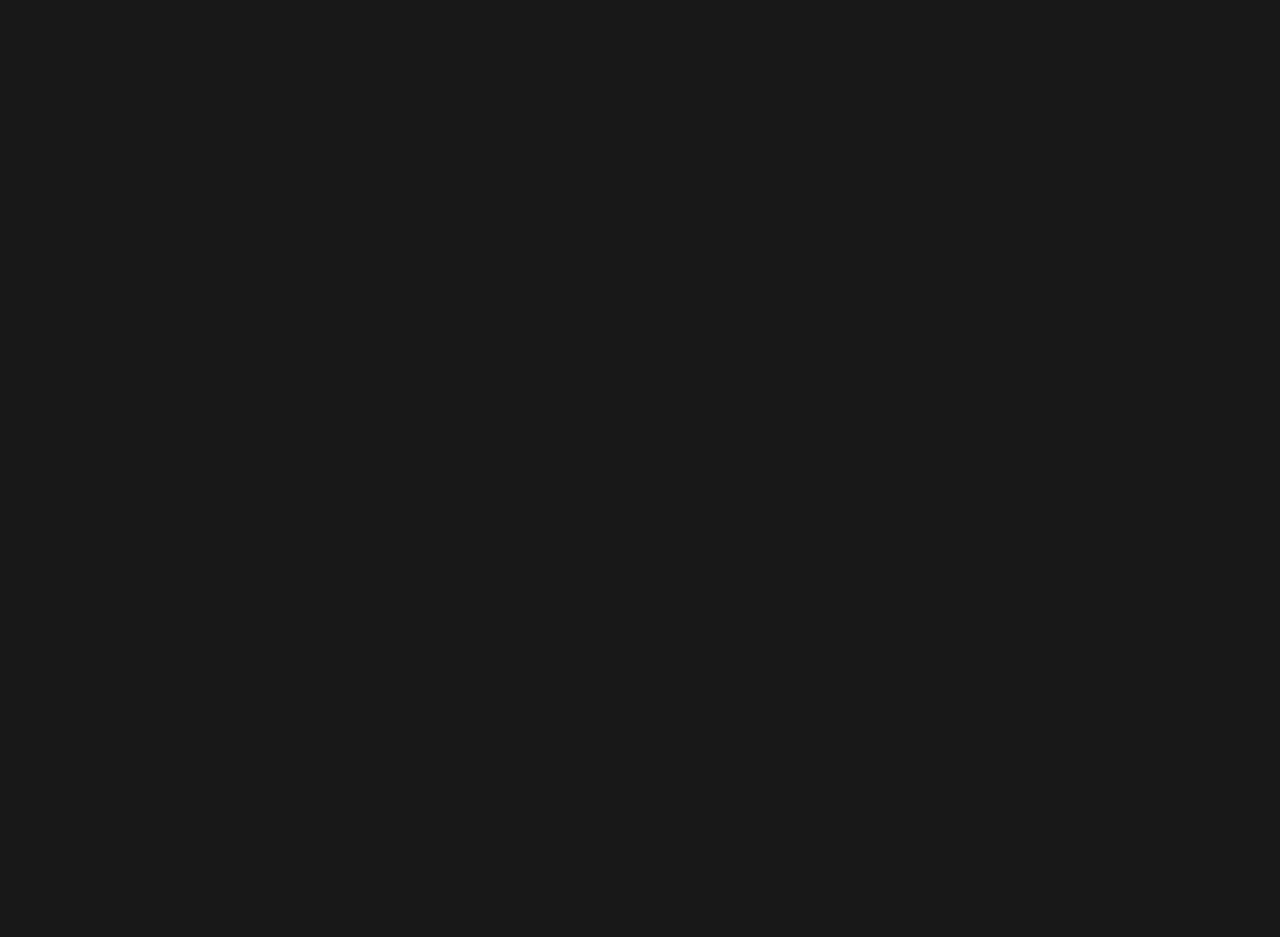
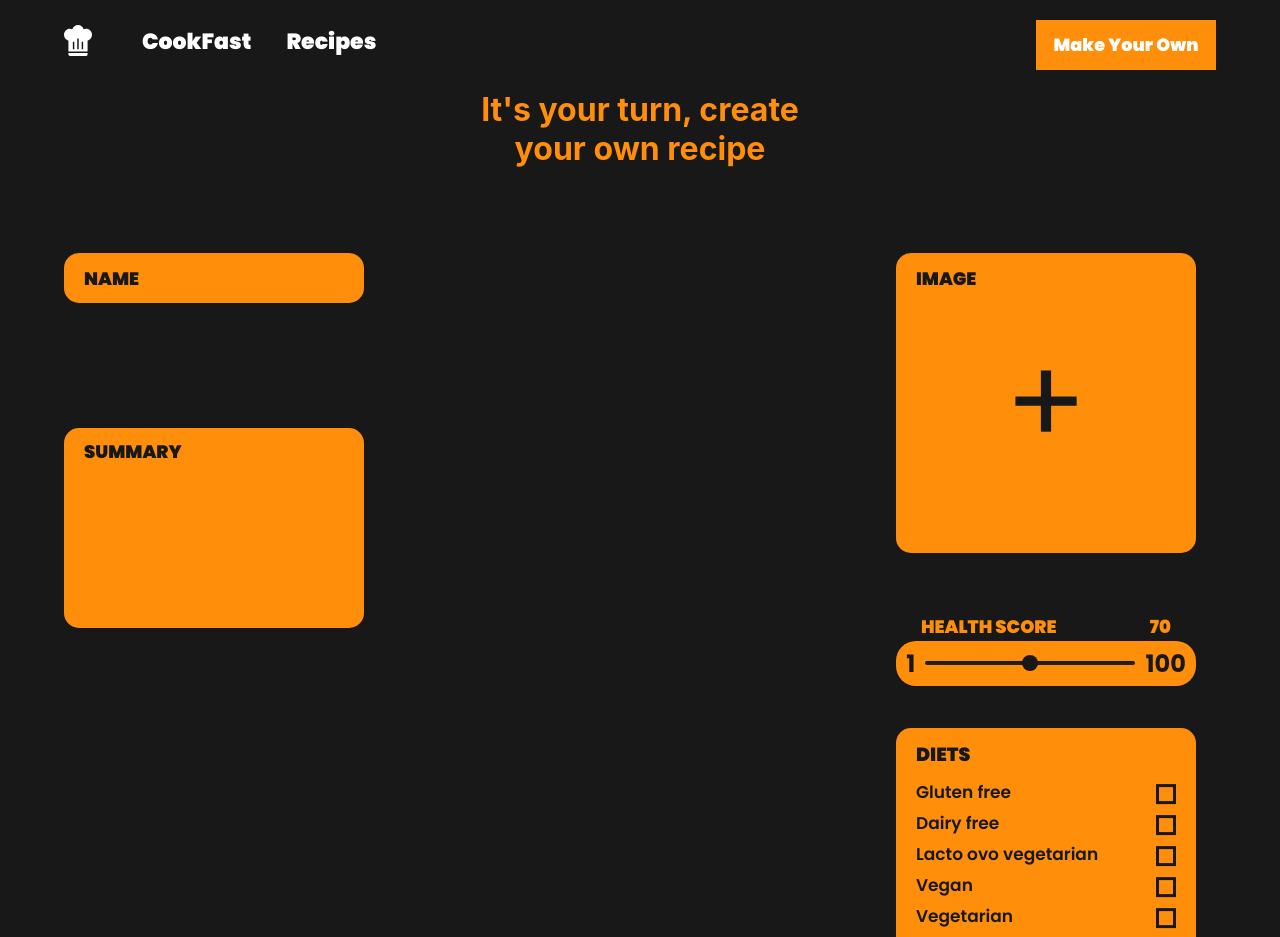
Before and after one commit to lauticometti/cook-fast-app, a React (Create React App) app in the folder client/: page /make-your-own in a window 1280 px wide. Before the commit this address had no page. Shown: the top 937 px of the page. Before the commit the page ends 800 px from the top, so only its background shows below. Built offline with nearby package versions, Linux system fonts and the light colour scheme.

Commit message:
Make-your-own page is almost ready :D. It looks each time better and my project is almost ready. A lot of CSS was added

```diff
--- a/client/src/App.js
+++ b/client/src/App.js
@@ -1,6 +1,6 @@
 import './styles/App.css';
 import { Routes, Route } from 'react-router-dom'
-import { Landing, Home, Detail }from './components';
+import { Landing, Home, Detail, Form } from './components';
 
 function App() {
   return (
@@ -9,6 +9,7 @@ function App() {
         <Route path='/' element={ <Landing /> } />
         <Route path='/home' element={ <Home /> } />
         <Route path='/detail/:id' element={ <Detail /> } />
+        <Route path='/make-your-own' element={ <Form /> } />
       </Routes>
     </div>
   );
--- a/client/src/components/Form/Form.jsx
+++ b/client/src/components/Form/Form.jsx
@@ -0,0 +1,118 @@
+import { useEffect } from "react";
+import { useDispatch, useSelector } from "react-redux";
+import { Outlet } from "react-router-dom";
+import { Nav } from "../";
+import eyes from "../../assets/eyes-looking-down.svg";
+import { capitalize } from "../../helpers";
+import { getDiets } from "../../redux/actions";
+import styles from "./Form.module.css";
+
+export function Form() {
+
+  const handleSubmit = (event) => {
+    event.preventDefault()
+    console.log(typeof event.target, Array.isArray(event.targer))
+  }
+
+  function handleRangeChange(event) {
+    event.preventDefault()
+    let target = event.target
+    const rangeValue = document.getElementById('rangeValue')
+    if (target.type !== 'range') {
+      target = document.getElementById('healthScore')
+    }
+    const min = target.min
+    const max = target.max
+    const val = target.value
+    rangeValue.value = val
+
+    target.style.backgroundSize = (val - min) * 100 / (max - min) + '% 100%'
+  }
+
+
+
+  const dispatch = useDispatch()
+
+  useEffect(() => {
+    dispatch(getDiets())
+  }, [dispatch])
+
+  const diets = useSelector(state => state.diets)
+
+  return (
+    <div>
+      <Nav />
+      <div className={styles.eyesContainer}>
+        <img src={eyes} alt="" className={styles.eyes} />
+      </div>
+
+      <h1 className={styles.title}>
+        <span className={styles.spanTitle1}>It's your turn, create</span>
+        <span className={styles.spanTitle2}>your own recipe</span>
+      </h1>
+
+
+      <form onSubmit={handleSubmit} className={styles.form}>
+        <input type="text" placeholder="NAME" className={styles.inputName} />
+
+
+        {/* SUMMARY */}
+        <textarea
+          type="text"
+          placeholder="SUMMARY"
+          className={styles.inputSummary}
+        />
+
+        {/* STEPS */}
+        <textarea type="text" placeholder="STEPS" className={styles.inputSteps} />
+
+
+        {/* IMAGE */}
+        <label htmlFor="inputImage" className={styles.labelImage}>
+          IMAGE
+          <span className={styles.labelImageSpan}>+</span>
+          <input type="file" placeholder="IMAGE" id="inputImage" className={styles.inputImage} />
+        </label>
+
+
+        {/* RANGE */}
+        <label htmlFor="healthScore" className={styles.labelRange}>
+          <span className={styles.rangeSpan}>HEALTH SCORE</span>
+          <output onInput={handleRangeChange} id="rangeValue" className={styles.rangeNumber}>70</output>
+
+          <span className={styles.rangeMin}>1</span>
+          <input onInput={handleRangeChange} type="range" id="healthScore" min="0" max="100" className={styles.inputRange} />
+          <span className={styles.rangeMax}>100</span>
+        </label>
+
+
+        {/* DIETS */}
+        <div className={styles.dietsContainer}>
+          <p className={styles.diets}>Diets</p>
+          {
+            diets.length ?
+            diets.map(el => (
+              <label key={el} htmlFor={el} className={styles.dietLabel}>
+                <p>{capitalize(el)}</p>
+                <input type="checkbox" id={el} className={styles.dietCheck}/>
+              </label>
+              )) :
+            <p className={styles.loading}>Loading diets...</p>
+          }
+        </div>
+
+
+        {/* CUSTOM DIETS */}
+        <input
+          type="text"
+          placeholder="ADD CUSTOM DIETS"
+          id="diets"
+          className={styles.inputCustomDiets}
+        />
+
+
+        <button type="submit" className={styles.formButton}>All ready, create recipe!</button>
+      </form>
+    </div>
+  );
+}
--- a/client/src/components/Form/Form.module.css
+++ b/client/src/components/Form/Form.module.css
@@ -0,0 +1,359 @@
+.eyesContainer {
+  text-align: right;
+  display: none;
+}
+
+.title {
+  text-align: center;
+  margin-bottom: 60px;
+}
+
+.spanTitle1, .spanTitle2 {
+  display: block;
+}
+
+.form {
+  display: flex;
+  flex-direction: column;
+  justify-content: center;
+  align-items: center;
+  gap: 25px;
+
+  margin-bottom: 80px;
+}
+
+
+form input, form textarea {
+  border-radius: 15px;
+  padding-left: 20px;
+  border: none;
+  width: 300px;
+  resize: none;
+
+  font-size: 18px;
+  font-weight: 900;
+  font-family: Poppins;
+  color: #181818;
+  background-color: #ff8e0a;
+}
+
+.form input::placeholder {
+  opacity: 1;
+  color: #181818;
+}
+
+.inputName {
+  width: 300px;
+  height: 50px;
+}
+
+.inputSummary {
+  height: 200px;
+  padding-top: 10px;
+}
+
+.inputSteps {
+  height: 300px;
+  padding-top: 10px;
+}
+
+.inputSummary::placeholder, .inputSteps::placeholder {
+  opacity: 1;
+  color: #181818;
+}
+
+.inputSummary:focus, .inputSteps:focus {
+  outline: none;
+}
+
+.inputSummary::-webkit-scrollbar, .inputSteps::-webkit-scrollbar {
+  width: 4px;
+}
+
+.inputSummary::-webkit-scrollbar-track, .inputSteps::-webkit-scrollbar-track {
+  border-radius: 100px;
+}
+
+.inputSummary::-webkit-scrollbar-thumb, .inputSteps::-webkit-scrollbar-thumb {
+  background-color: #181818;
+}
+
+.labelImage {
+  height: 300px;
+  border-radius: 15px;
+  padding: 12px 0 0 20px;
+  border: none;
+  width: 300px;
+
+  font-family: Poppins;
+  font-size: 18px;
+  font-weight: 900;
+  color: #181818;
+  background-color: #ff8e0a;
+  position: relative;
+}
+
+.labelImageSpan {
+  position: absolute;
+  top: 50%;
+  left: 50%;
+  transform: translate(-50%, -50%);
+
+  font-size: 120px;
+  font-weight: 400;
+}
+
+.inputImage {
+  display: none;
+  height: 300px;
+}
+
+/* RANGE INPUT */
+
+.labelRange {
+  display: flex;
+  justify-content: space-evenly;
+  align-items: center;
+  margin-top: 20px;
+
+  background-color: #ff8e0a;
+  width: 300px;
+  height: 45px;
+  border-radius: 20px;
+  position: relative;
+}
+
+.rangeSpan {
+  position: absolute;
+  color: #ff8e0a;
+  font-family: Poppins;
+  font-size: 18px;
+  font-weight: 900;
+
+  top: -28px;
+  left: 25px;
+}
+
+.rangeNumber {
+  position: absolute;
+  color: #ff8e0a;
+  font-family: Poppins;
+  font-size: 18px;
+  font-weight: 900;
+
+  top: -28px;
+  right: 25px;
+}
+
+.inputRange {
+  appearance: none;
+  -webkit-appearance: none;
+  background: rgba(45, 30, 1, 0.8);
+  background-image: linear-gradient(#181818, #242424);
+  background-size: 100% 100%;
+  background-repeat: no-repeat;
+  width: 70%;
+  padding: 0;
+  height: 4px;
+  border-radius: 5px;
+  position: relative;
+}
+
+.rangeMin, .rangeMax {
+  font-family: Poppins;
+  font-size: 24px;
+  font-weight: 700;
+  color: #181818;
+}
+
+/* Input Thumb */
+.inputRange::-moz-range-thumb {
+  appearance: none;
+  -webkit-appearance: none;
+  height: 16px;
+  width: 16px;
+  border: none;
+  border-radius: 50%;
+  background: #181818;
+
+  cursor: ew-resize;
+  transition: background .3s ease-in-out;
+}
+
+.inputRange::-webkit-slider-thumb {
+  appearance: none;
+  -webkit-appearance: none;
+  height: 16px;
+  width: 16px;
+  border: none;
+  border-radius: 50%;
+  background: #181818;
+
+  cursor: ew-resize;
+  transition: background .3s ease-in-out;
+}
+
+.inputRange::-ms-thumb{
+  appearance: none;
+  -webkit-appearance: none;
+  height: 16px;
+  width: 16px;
+  border: none;
+  border-radius: 50%;
+  background: #181818;
+
+  cursor: ew-resize;
+  transition: background .3s ease-in-out;
+}
+
+/* Input Track */
+.inputRange::-webkit-slider-runnable-track  {
+  appearance: none;
+  -webkit-appearance: none;
+  box-shadow: none;
+  border: none;
+  background: transparent;
+}
+
+.inputRange::-moz-range-track {
+  appearance: none;
+  -webkit-appearance: none;
+  box-shadow: none;
+  border: none;
+  background: transparent;
+}
+
+.inputRange::-ms-track {
+  appearance: none;
+  -webkit-appearance: none;
+  box-shadow: none;
+  border: none;
+  background: transparent;
+}
+
+/* -=======================================- */
+
+.dietsContainer {
+  display: flex;
+  flex-direction: column;
+  gap: 5px;
+
+  width: 300px;
+  border-radius: 15px;
+  padding: 12px 20px;
+  background-color: #ff8e0a;
+  color: #181818;
+  font-family: Poppins;
+}
+
+.diets {
+  text-transform: uppercase;
+  font-weight: 900;
+  padding-bottom: 5px;
+  font-size: 19px;
+}
+
+.dietLabel {
+  display: flex;
+  justify-content: space-between;
+  font-family: inherit;
+  font-weight: 600;
+  font-size: 17px;
+}
+
+.dietCheck {
+  -webkit-appearance: none;
+  appearance: none;
+  font: inherit;
+  color: black;
+
+  padding: 0;
+  width: 20px;
+  height: 20px;
+  border: 3px solid #181818;
+  border-radius: 0;
+
+  transform: translateY(0.3em);
+
+  display: grid;
+  place-content: center;
+}
+
+.dietCheck::before {
+  content: "";
+  width: 0.65em;
+  height: 0.65em;
+  transform: scale(0) ;
+  transition: 0.2s ;
+  box-shadow: inset 1em 1em #181818;
+}
+
+.dietCheck:checked::before {
+  transform: scale(1) translate(0.45px, 0.38px);
+}
+
+
+.inputCustomDiets {
+  height: 50px;
+}
+
+.formButton {
+  width: 320px;
+  height: 60px;
+  background-color: #ff8e0a;
+  color: #fff;
+
+  font-family: Poppins;
+  font-size: 22px;
+  font-weight: 900;
+
+  border: none;
+}
+
+.formButton:hover {
+  cursor: pointer;
+}
+
+.formButton::placeholder{
+  color: #fff;
+}
+
+@media (min-width: 800px) {
+  .form {
+    display: grid;
+    grid-auto-rows: minmax(100px, auto);
+    grid-template-columns: 1fr;
+    grid-template-areas:
+      " name    image"
+      "summary  image"
+      "summary  image"
+      "summary   hs  "
+      "steps    diets"
+      "steps    diets"
+      "steps    diets"
+      "steps    diets"
+      "steps    diets"
+    }
+
+  .inputName {
+    grid-area: name;
+  }
+
+  .inputSummary {
+    grid-area: summary;
+  }
+
+  .labelImage {
+    grid-area: image;
+  }
+
+  .inputSteps {
+    grid-area: steps;
+  }
+
+  .labelRange {
+    grid-area: hs;
+  }
+
+
+}
--- a/client/src/components/MYOButton/MYOButton.jsx
+++ b/client/src/components/MYOButton/MYOButton.jsx
@@ -1,7 +1,7 @@
 import { Link } from "react-router-dom";
 import styles from "./MYOButton.module.css";
 
-export function MYOButton(props) {
+export function MYOButton() {
   return (
     <Link to="/make-your-own" className={styles.linkButton}>
       <button className={styles.button}>
--- a/client/src/components/Paginate/Paginate.module.css
+++ b/client/src/components/Paginate/Paginate.module.css
@@ -1,6 +1,6 @@
 .container {
-  width: 100%;
-  margin: 50px 0;
+  width: 85%;
+  margin: 50px auto;
 }
 
 .list {
@@ -9,7 +9,9 @@
   font-size: 32px;
   font-weight: bolder;
 
+
   display: flex;
+  flex-wrap: wrap;
   gap: 35px;
   align-items: center;
   justify-content: center;
--- a/client/src/redux/reducer.js
+++ b/client/src/redux/reducer.js
@@ -14,18 +14,26 @@ const initialState = {
   recipes: [],
   allRecipes: [],
   diets: [],
-  detail: '',
+  detail: "",
   error: false,
 };
 
 const reducer = (state = initialState, { type, payload }) => {
   switch (type) {
     case GET_RECIPES:
-      const currentRecipes = [...new Set([...state.recipes, ...payload])];
+      const currentRecipes = payload.filter(
+        (payloadRecipe) =>
+          !state.recipes.some(
+            (stateRecipe) => stateRecipe.name === payloadRecipe.name
+          )
+      );
+
+
+
       return {
         ...state,
-        recipes: currentRecipes,
-        allRecipes: currentRecipes,
+        recipes: [...state.recipes, ...currentRecipes],
+        allRecipes: [...state.recipes, ...currentRecipes],
         error: false,
       };
 
@@ -39,8 +47,8 @@ const reducer = (state = initialState, { type, payload }) => {
       return {
         ...state,
         detail: payload,
-        error: false
-      }
+        error: false,
+      };
 
     case GET_DIETS:
       return {
@@ -50,7 +58,6 @@ const reducer = (state = initialState, { type, payload }) => {
       };
 
     case FILTER_BY_DIETS:
-
       const filteredRecipes = state.allRecipes.filter((recipe) =>
         payload.every((payloadDiet) => recipe.diets.includes(payloadDiet))
       );
```
Also changed, not shown: client/src/assets/eyes-looking-down.svg (added).
